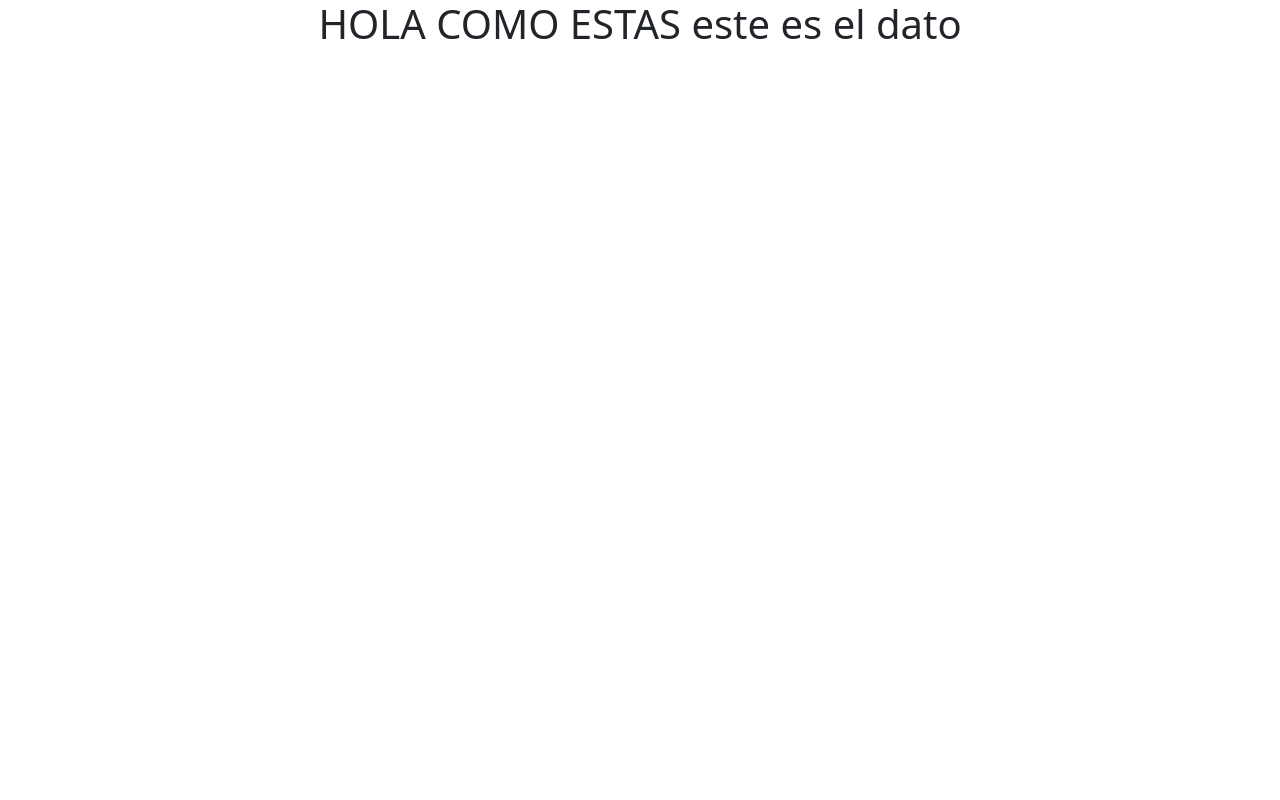
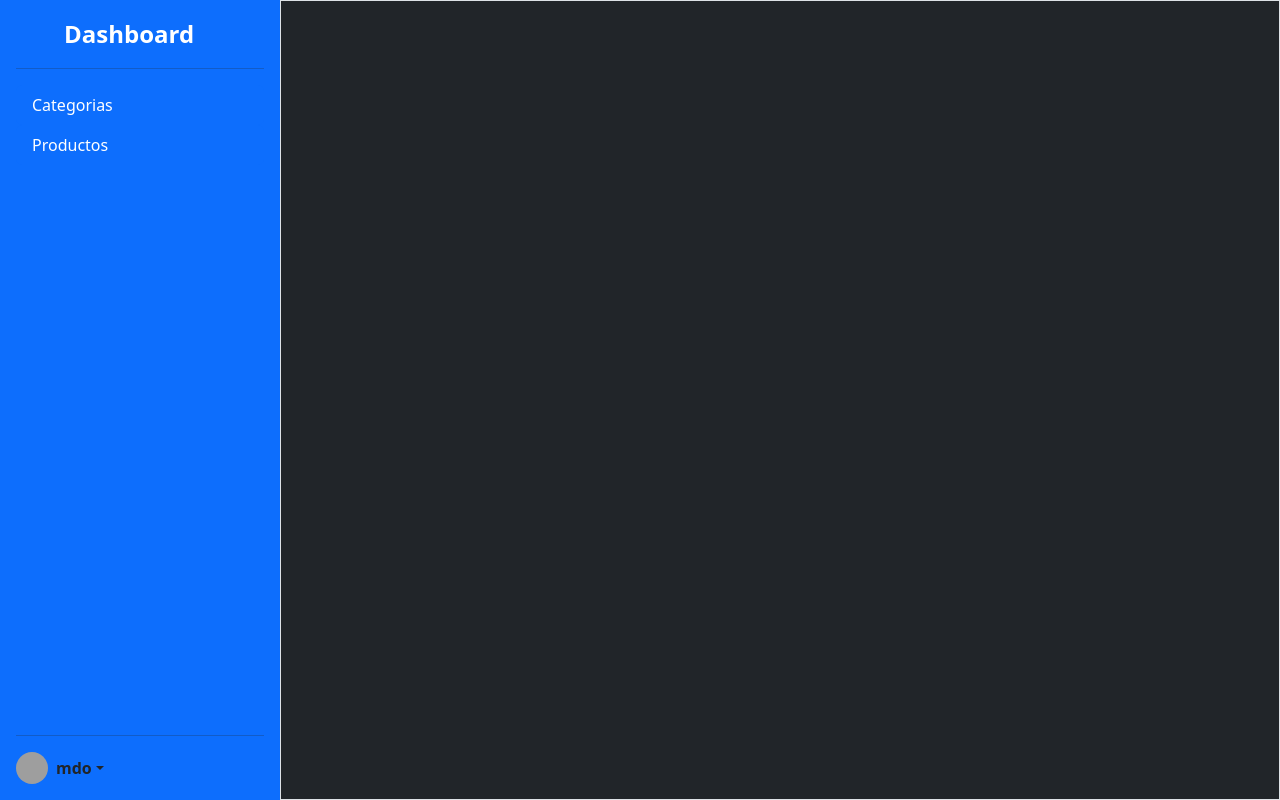
Before and after one commit to Luifer7/ecommerce_react, a React (Vite) app: page /admin in a window 1280 px wide. Built offline with nearby package versions, Linux system fonts and the light colour scheme; grey boxes are pictures that could not be loaded.

Commit message:
rutas anidadas

```diff
--- /dev/null
+++ b/src/admincomponents/AdminHeader.jsx
@@ -0,0 +1,51 @@
+
+import { Link } from "react-router-dom"
+
+const AdminHeader = () => {
+
+
+    return (
+        <>
+      <div className="d-flex flex-column flex-shrink-0 p-3 bg-primary"
+        style={{width: '280px', height: '100vh'}}>
+
+        <a  className="d-flex align-items-center mb-3 mb-md-0 me-md-auto link-dark text-decoration-none">
+        <svg className="bi me-2" width="40" height="32"><use></use></svg>
+        <span className="fs-4 fw-bold text-white">Dashboard</span>
+        </a>
+        <hr/>
+
+        <ul className="nav nav-pills flex-column mb-auto">
+        <li className="nav-item">
+            <Link className="nav-link active" to={'/admin/categorias'}>Categorias</Link>
+        </li>
+
+        <li>
+        <Link className="nav-link active" to={'/admin/productos'}>Productos</Link>
+        </li>
+
+        </ul>
+        <hr/>
+
+        <div className="dropdown">
+        <a  className="d-flex align-items-center link-dark text-decoration-none dropdown-toggle"
+                id="dropdownUser2" data-bs-toggle="dropdown" aria-expanded="false">
+            <img src="https://github.com/mdo.png" alt="" width="32" height="32" className="rounded-circle me-2"/>
+            <strong>mdo</strong>
+        </a>
+        <ul className="dropdown-menu text-small shadow" aria-labelledby="dropdownUser2">
+            <li><a className="dropdown-item" href="#">New project...</a></li>
+            <li><a className="dropdown-item" href="#">Settings</a></li>
+            <li><a className="dropdown-item" href="#">Profile</a></li>
+            <li><hr className="dropdown-divider"/></li>
+            <li><a className="dropdown-item" href="#">Sign out</a></li>
+        </ul>
+        </div>
+
+      </div>
+
+        </>
+     )
+}
+
+export default AdminHeader
--- /dev/null
+++ b/src/admincomponents/Categorias.jsx
@@ -0,0 +1,11 @@
+
+
+const Categorias = () => {
+    return (
+        <>
+        <h1>CATEGORIAS</h1>
+        </>
+     )
+}
+
+export default Categorias;
--- /dev/null
+++ b/src/admincomponents/Productos.jsx
@@ -0,0 +1,10 @@
+
+const Productos = () => {
+    return (
+        <>
+        <h1>PRODUCTOS</h1>
+        </>
+     )
+}
+
+export default Productos;
--- a/src/routes/Admin.jsx
+++ b/src/routes/Admin.jsx
@@ -1,5 +1,7 @@
+
 import { useAdmin } from "../adminhooks/useAdmin";
-
+import AdminHeader from "../admincomponents/AdminHeader";
+import { Outlet } from "react-router-dom";
 
 const Admin = () => {
 
@@ -8,12 +10,19 @@ const { data } = useAdmin()
     return (
 
        <>
-        <div className="vistas-admin">
-            <h1>HOLA COMO ESTAS este es el dato</h1>
+
+        <div className="vistas-admin d-flex justify-content-start w-100">
+        <AdminHeader/>
+
+
+        <div className="border bg-dark w-100 text-white" >
+            <Outlet></Outlet>
+        </div>
+
         </div>
        </>
 
      )
 }
 
-export default Admin;
+export default Admin
--- a/src/styles/app.css
+++ b/src/styles/app.css
@@ -8,7 +8,7 @@
 }
 
 .header-component{
-    height: 21vh;
+    height: 20vh;
     min-height: 20vh;
     width: 100%;
     background-color: rgba(0, 0, 0, 0.856);
```
Also changed, not shown: src/App.jsx (+10 -1 lines).
